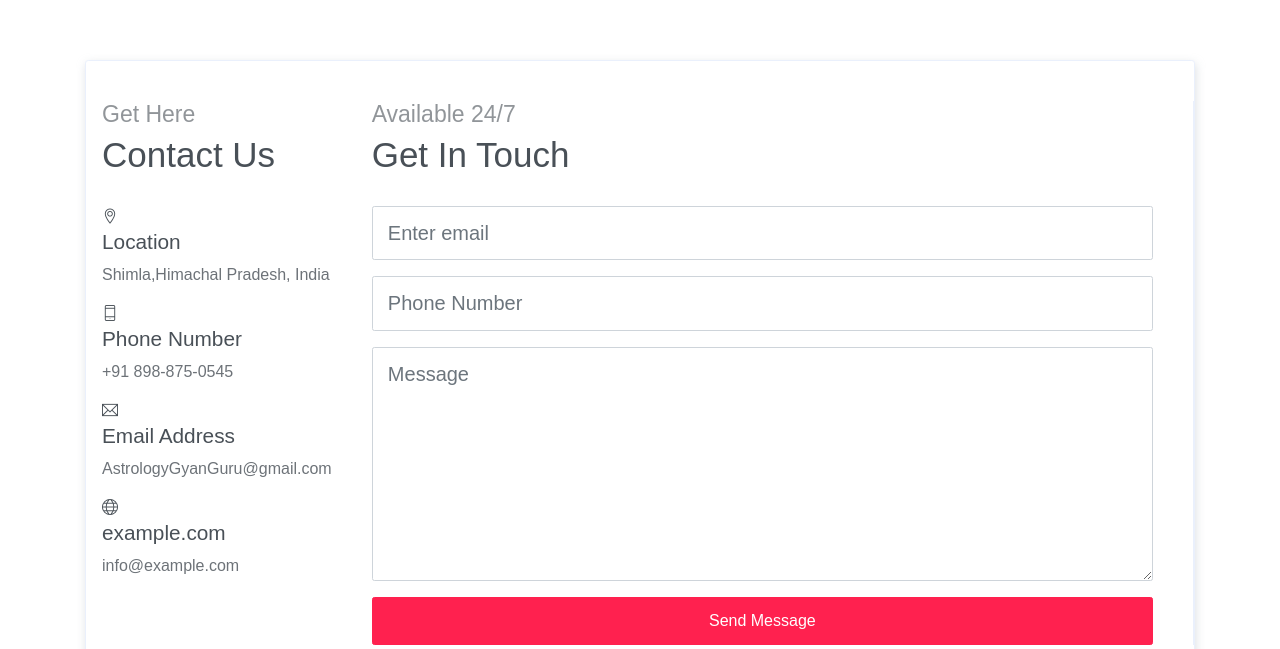
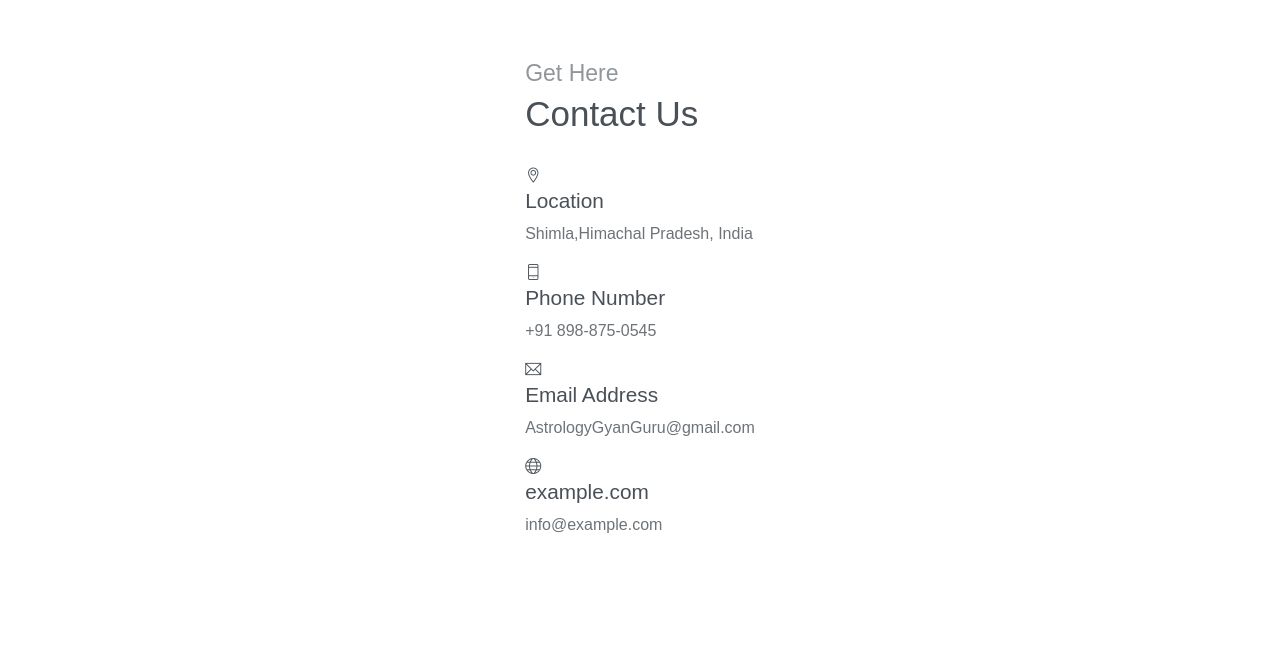
Before and after one commit to astrologygyanguru/AstrologyGyanGuru, a plain HTML site: page index.html in a window 1280 px wide. Shown: the part 7145-7794 px from the top of the page. Drawn offline with Linux system fonts and the light colour scheme.

```diff
--- a/index.html
+++ b/index.html
@@ -545,10 +545,10 @@
     </section>
     <!-- End of Testimonial Section -->
     <!-- Contact Section -->
-    <section id="contact">
-        <div class="container">
-            <div class="contact-card">
-                <div class="pl-3">
+    <section id="contact" class="row">
+        <div class="container col-12 d-flex justify-content-center" >
+            <div class="contact-card-1">
+                <div>
                     <h6 class="section-subtitle">Get Here</h6>
                     <h6 class="section-title mb-4">Contact Us</h6>
 
@@ -581,7 +581,7 @@
                         </div>
                     </div>
                 </div>
-                <div class="form infos">
+                <!-- <div class="form infos">
                     <h6 class="section-subtitle">Available 24/7</h6>
                     <h6 class="section-title mb-4">Get In Touch</h6>
                     <form>
@@ -599,7 +599,7 @@
                         </div>
                         <button type="submit" class="btn btn-primary btn-block btn-lg mt-3">Send Message</button>
                     </form>
-                </div>
+                </div> -->
             </div>
         </div>
     </section>
```
